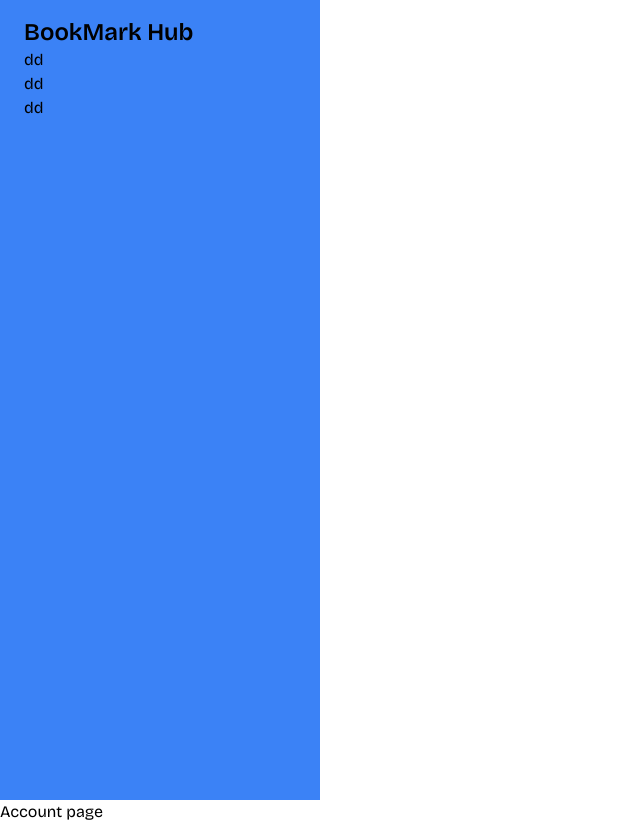
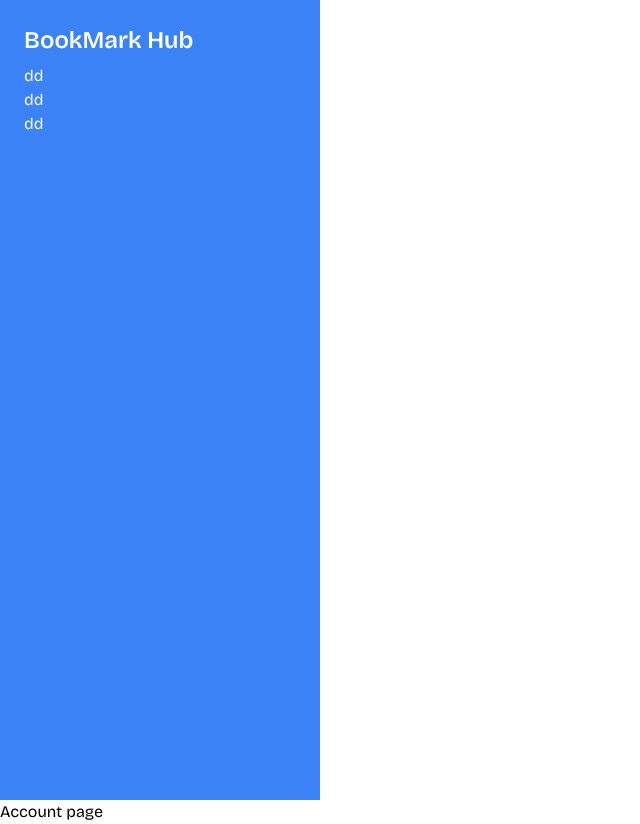
Before and after one commit to fisayo-dev/bookmark-hub, a Next.js app: page /account in a window 1280 px wide. Shown: the whole page, without its empty margins (0-640 px from the left). Built offline with nearby package versions, Linux system fonts and the light colour scheme.

Commit message:
change link sidebar color to shite

```diff
--- a/components/logo.tsx
+++ b/components/logo.tsx
@@ -1,6 +1,7 @@
+"use client"
 const logo = () => {
   return (
-    <div className="flex items-center justify-between">
+    <div className="flex py-2 items-center justify-between">
     <h1 className="text-2xl font-semibold">BookMark Hub</h1>
 </div>
   )
--- a/components/sidebar.tsx
+++ b/components/sidebar.tsx
@@ -2,9 +2,9 @@
 import BookmarkHub from '@/components/logo'
 const sidebar = () => {
   return (
-      <div className="h-[100vh] bg-blue-500 container w-[25vw]">
-          <div className="py-4 px-6 mx-auto">
-               <BookmarkHub/>
+      <div className="h-[100vh]  bg-blue-500 container w-[25vw]">
+          <div className="text-white py-4 px-6 mx-auto">
+              <BookmarkHub />
               <div className="flex flex-col justify-between h-full">
                   <p>dd</p>
                   <p>dd</p>
```
